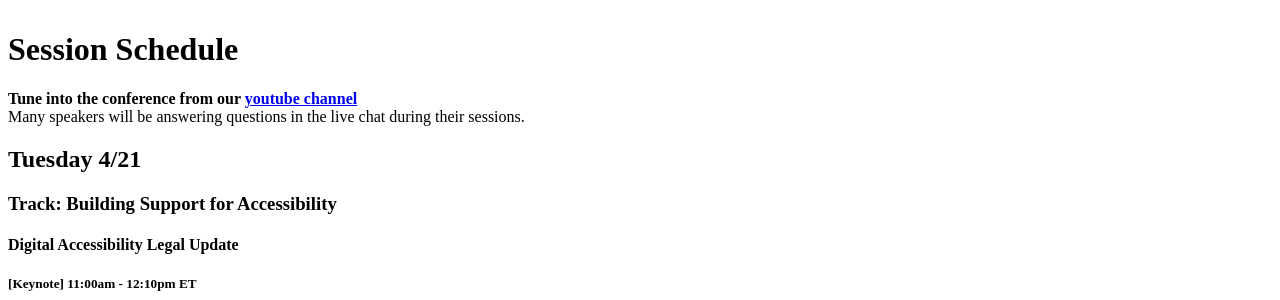
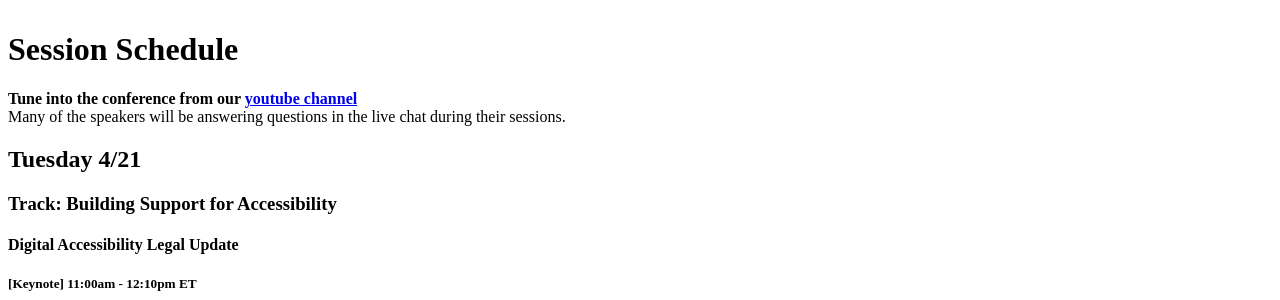
Before and after one commit to chiefkikio/AFutureDate, a Jekyll site: the page built from session_schedule.md, in a window 1280 px wide and 900 px high, scrolled down 3754 px. Shown: the part 152-452 px from the top of the window. Built offline with Jekyll 4.4.1, drawn with Linux system fonts in a browser that asks for light colours; Markdown is read by kramdown in place of the engine named in the settings.

Commit message:
fix(Content)[LB] Wording

```diff
--- a/index.html
+++ b/index.html
@@ -17,7 +17,8 @@ and <a href="https://www.youtube.com/c/AFutureDate">subscribe to the YouTube cha
 to start. We also have <a href="https://www.youtube.com/watch?v=JohMc53AcZs">a welcome video</a> with more information.
 </p>
 
-<b class="calltoyoutube">Tune into the conference from our <a href="https://www.youtube.com/watch?v=HKVFvDxQJMg">youtube channel</a> </b>
+<b class="calltoyoutube">Tune into the conference from our <a href="https://www.youtube.com/watch?v=HKVFvDxQJMg">youtube channel</a> </b><br>
+Many of the speakers will be answering questions in the live chat during their sessions.
 
 
 <h2>Updates</h2>
--- a/session_schedule.md
+++ b/session_schedule.md
@@ -3,7 +3,7 @@ layout: page
 title: Session Schedule
 ---
 <b>Tune into the conference from our <a href="https://www.youtube.com/watch?v=HKVFvDxQJMg">youtube channel</a> </b><br>
-Many speakers will be answering questions in the live chat during their sessions.
+Many of the speakers will be answering questions in the live chat during their sessions.
 
 ## Tuesday 4/21
 ###Track: Building Support for Accessibility
```
